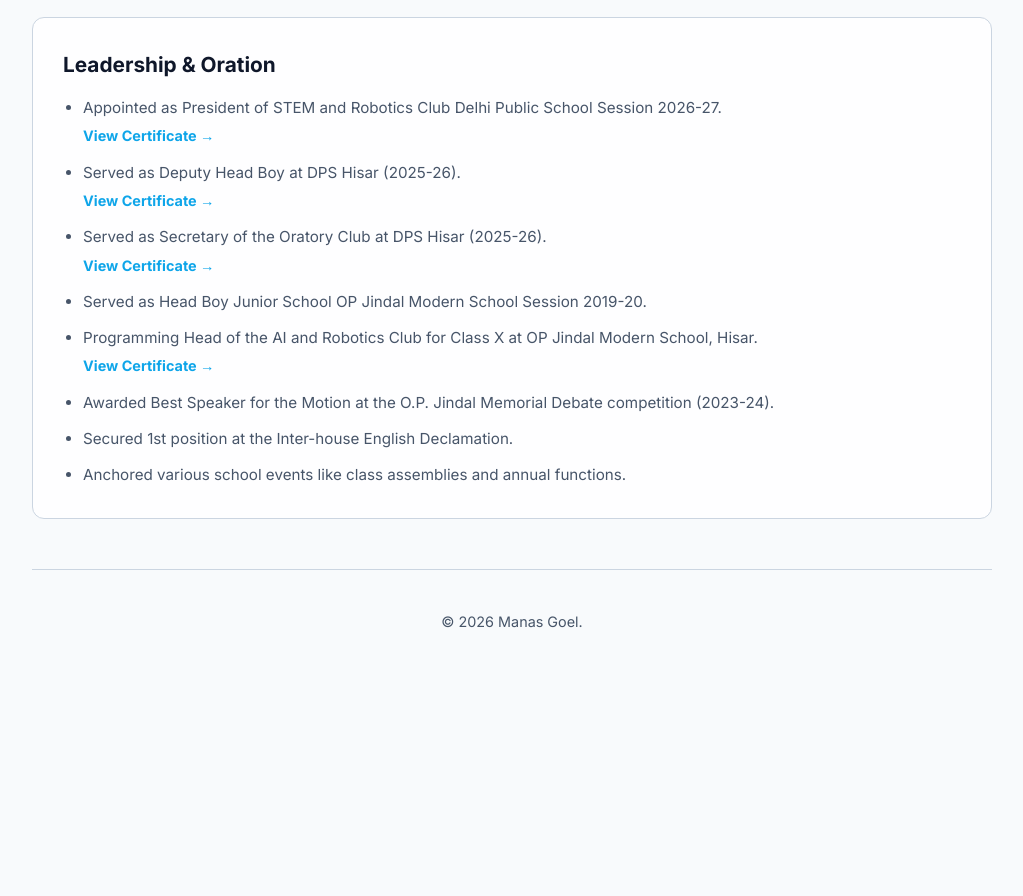
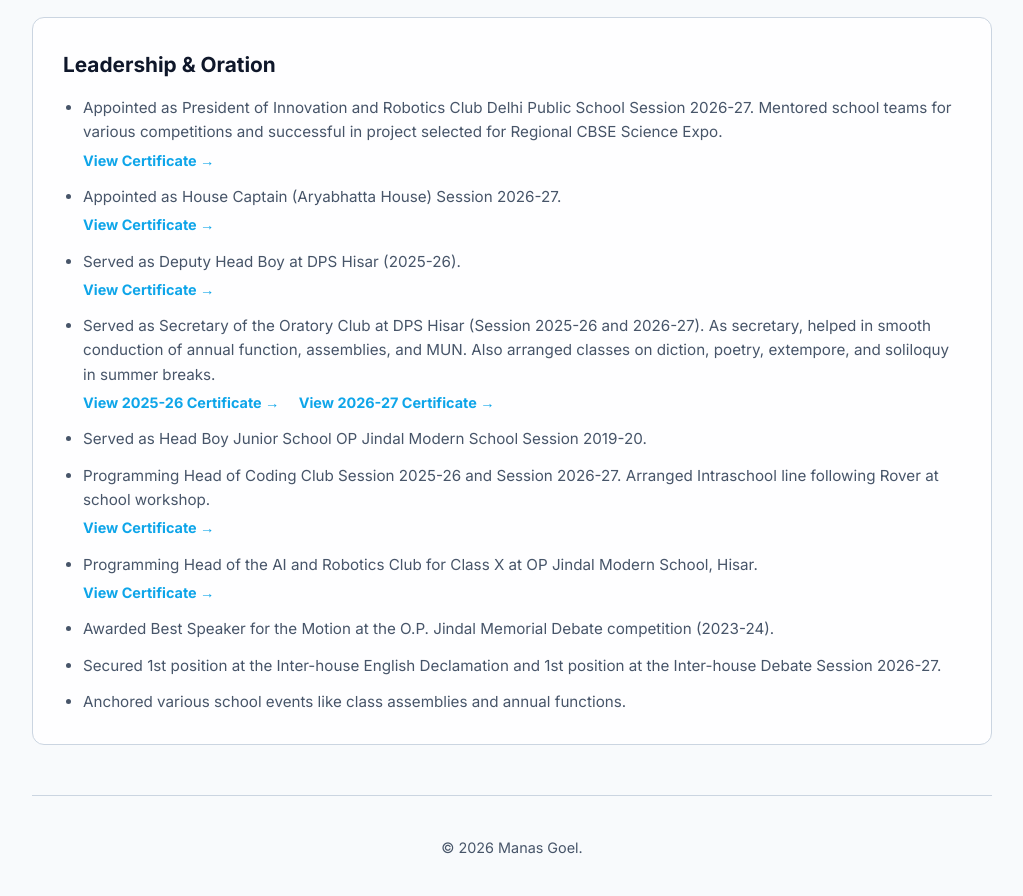
Before and after one commit to Manas343/Manas343.github.io, a plain HTML site: page extracurricular.html in a window 1280 px wide. Shown: the part 1848-2744 px from the top of the page, without its empty margins (128-1151 px from the left). Before the commit the page ends 2521 px from the top, so only its background shows below. Drawn offline with Linux system fonts and the light colour scheme.

Commit message:
Revise extracurricular activities and leadership roles
Updated leadership roles and achievements for the academic sessions 2025-27. Added new certificates and details for various positions held.

```diff
--- a/extracurricular.html
+++ b/extracurricular.html
@@ -162,21 +162,29 @@
         <div class="item-box">
             <h3>Leadership & Oration</h3>
             <ul>
-                <li>Appointed as President of STEM and Robotics Club Delhi Public School Session 2026-27.
-                    <br><a href="https://drive.google.com/file/d/1Y8xoojrN9fnK7jikHue07_cv_g5WdpNy/view?usp=sharing" target="_blank" style="color: var(--accent-color); text-decoration: none; font-weight: 600; font-size: 0.9rem; display: inline-block; margin-top: 4px;">View Certificate &rarr;</a>
+                <li>Appointed as President of Innovation and Robotics Club Delhi Public School Session 2026-27. Mentored school teams for various competitions and successful in project selected for Regional CBSE Science Expo.
+                    <br><a href="https://drive.google.com/file/d/1ZQJpV1HnPdz4ih1qwE-CNUGXEj4WJug3/view?usp=sharing" target="_blank" style="color: var(--accent-color); text-decoration: none; font-weight: 600; font-size: 0.9rem; display: inline-block; margin-top: 4px;">View Certificate &rarr;</a>
+                </li>
+                <li>Appointed as House Captain (Aryabhatta House) Session 2026-27.
+                    <br><a href="https://drive.google.com/file/d/11o5WgB9AFPjyOrRhc60FsK89ZuCk4C6q/view?usp=sharing" target="_blank" style="color: var(--accent-color); text-decoration: none; font-weight: 600; font-size: 0.9rem; display: inline-block; margin-top: 4px;">View Certificate &rarr;</a>
                 </li>
                 <li>Served as Deputy Head Boy at DPS Hisar (2025-26).
                     <br><a href="https://drive.google.com/file/d/11XndezE6-XPsQrgph-KZ0VBHUj4EbWDM/view?usp=sharing" target="_blank" style="color: var(--accent-color); text-decoration: none; font-weight: 600; font-size: 0.9rem; display: inline-block; margin-top: 4px;">View Certificate &rarr;</a>
                 </li>
-                <li>Served as Secretary of the Oratory Club at DPS Hisar (2025-26).
-                    <br><a href="https://drive.google.com/file/d/1EzNKA8bqDBjo7vB4QTQLwvEaH04Xnbl6/view?usp=sharing" target="_blank" style="color: var(--accent-color); text-decoration: none; font-weight: 600; font-size: 0.9rem; display: inline-block; margin-top: 4px;">View Certificate &rarr;</a>
+                <li>Served as Secretary of the Oratory Club at DPS Hisar (Session 2025-26 and 2026-27). As secretary, helped in smooth conduction of annual function, assemblies, and MUN. Also arranged classes on diction, poetry, extempore, and soliloquy in summer breaks.
+                    <br>
+                    <a href="https://drive.google.com/file/d/1EzNKA8bqDBjo7vB4QTQLwvEaH04Xnbl6/view?usp=sharing" target="_blank" style="color: var(--accent-color); text-decoration: none; font-weight: 600; font-size: 0.9rem; display: inline-block; margin-top: 4px; margin-right: 15px;">View 2025-26 Certificate &rarr;</a>
+                    <a href="https://drive.google.com/file/d/1cZYJQaKJcbZcGGcJaIUWHej_1jgI6fX5/view?usp=sharing" target="_blank" style="color: var(--accent-color); text-decoration: none; font-weight: 600; font-size: 0.9rem; display: inline-block; margin-top: 4px;">View 2026-27 Certificate &rarr;</a>
                 </li>
                 <li>Served as Head Boy Junior School OP Jindal Modern School Session 2019-20.</li>
+                <li>Programming Head of Coding Club Session 2025-26 and Session 2026-27. Arranged Intraschool line following Rover at school workshop.
+                    <br><a href="https://drive.google.com/file/d/1GSdQNyAzhWBWmNW9ZMp8zm1l3GJCgJoW/view?usp=sharing" target="_blank" style="color: var(--accent-color); text-decoration: none; font-weight: 600; font-size: 0.9rem; display: inline-block; margin-top: 4px;">View Certificate &rarr;</a>
+                </li>
                 <li>Programming Head of the AI and Robotics Club for Class X at OP Jindal Modern School, Hisar.
                     <br><a href="https://drive.google.com/file/d/1t6R7xj90XSX6VZ4jt7hCHpUZ5YqEWZHL/view?usp=sharing" target="_blank" style="color: var(--accent-color); text-decoration: none; font-weight: 600; font-size: 0.9rem; display: inline-block; margin-top: 4px;">View Certificate &rarr;</a>
                 </li>
                 <li>Awarded Best Speaker for the Motion at the O.P. Jindal Memorial Debate competition (2023-24).</li>
-                <li>Secured 1st position at the Inter-house English Declamation.</li>
+                <li>Secured 1st position at the Inter-house English Declamation and 1st position at the Inter-house Debate Session 2026-27.</li>
                 <li>Anchored various school events like class assemblies and annual functions.</li>
             </ul>
         </div>
```
